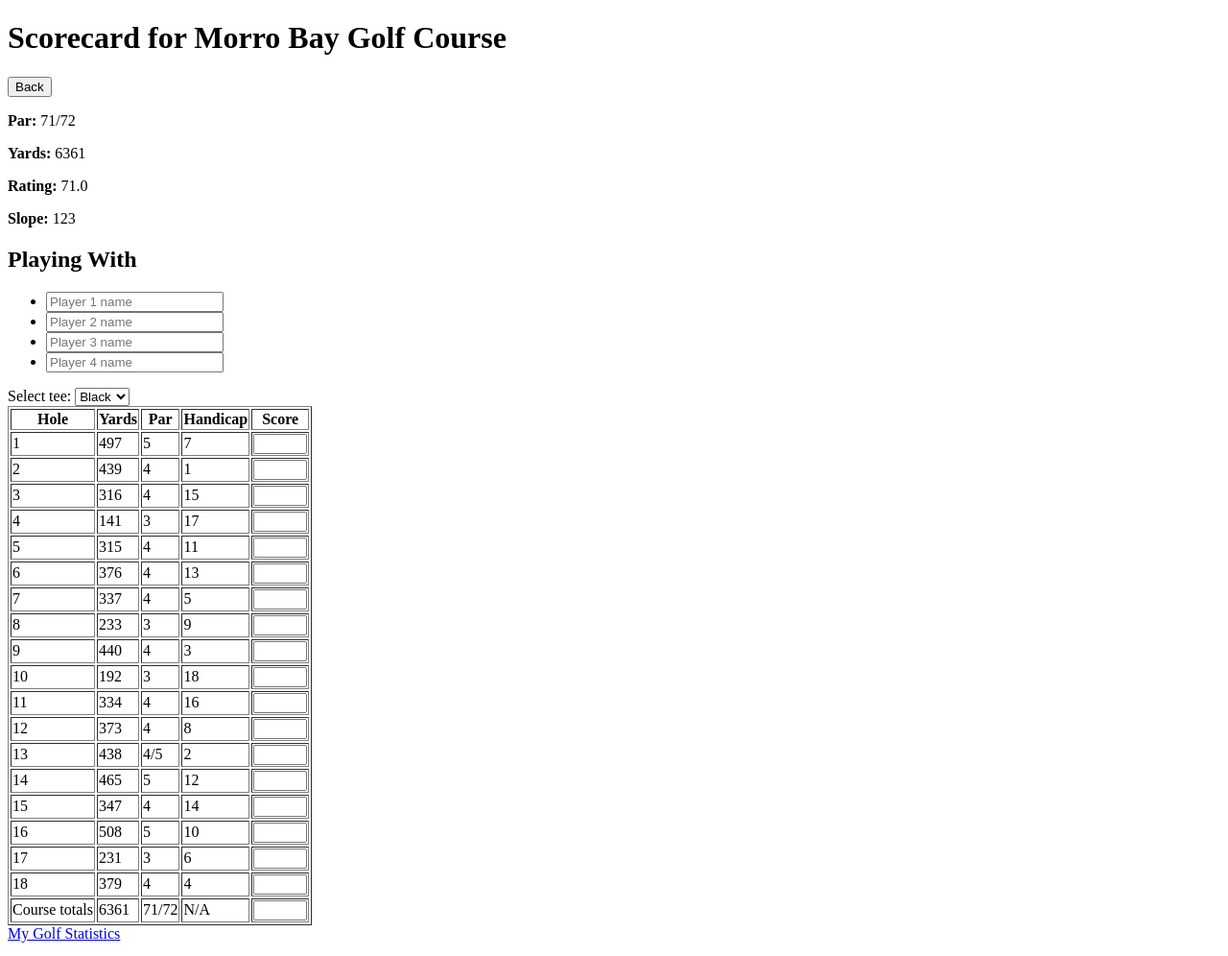
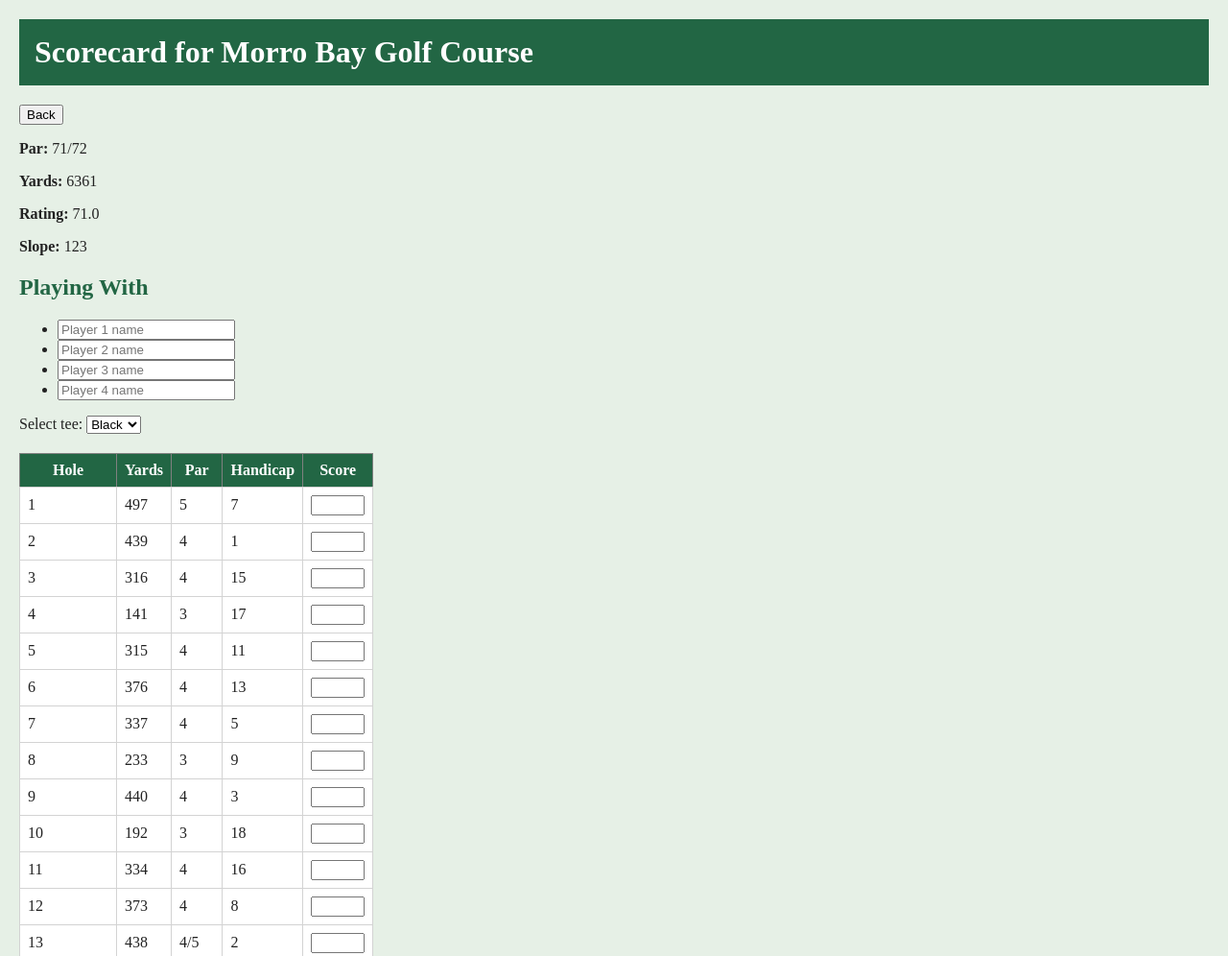
Before and after one commit to syericlee/CSC-437, a website: page packages/proto/public/scorecards/scorecard-morro-bay.html in a window 1280 px wide. Shown: the top 996 px of the page at 96% size. Drawn offline with Linux system fonts and the light colour scheme.

Commit message:
Lab 3 final commit

```diff
--- a/packages/proto/public/scorecards/scorecard-morro-bay.html
+++ b/packages/proto/public/scorecards/scorecard-morro-bay.html
@@ -4,6 +4,8 @@
   <meta charset="UTF-8">
   <title>Morro Bay Golf Course Scorecard</title>
   <meta name="description" content="Digital golf course scorecard for Morro Bay Golf Course. Enter player names, select tee, and track hole-by-hole scores with totals.">
+  <link rel="stylesheet" href="/styles/tokens.css">
+  <link rel="stylesheet" href="/styles/pages.css">
 </head>
 <body>
   <h1>Scorecard for Morro Bay Golf Course</h1>
--- /dev/null
+++ b/packages/proto/public/styles/pages.css
@@ -0,0 +1,41 @@
+body {
+    color: var(--color-text);
+    background-color: var(--color-background-page);
+    margin: 0;
+    padding: 20px;
+}
+
+h1 {
+    background-color: var(--color-background-header);
+    color: var(--color-text-inverted);
+    padding: 16px;
+    margin: 0 0 20px 0;
+}
+
+h2 {
+    color: var(--color-accent);
+}
+
+a {
+    color: var(--color-link);
+}
+
+select {
+    margin-bottom: 20px;
+}
+
+table {
+    border-collapse: collapse;
+    background-color: white;
+}
+
+th {
+    background-color: var(--color-background-header);
+    color: var(--color-text-inverted);
+    padding: 8px;
+}
+
+td {
+    padding: 8px;
+    border: 1px solid lightgray;
+}
--- /dev/null
+++ b/packages/proto/public/styles/tokens.css
@@ -0,0 +1,11 @@
+:root {
+    --color-accent: rgb(34 102 68);
+
+    --color-background-page: rgb(230 240 230);
+    --color-background-header: var(--color-accent);
+
+    --color-text: rgb(34 34 34);
+    --color-text-inverted: rgb(255 255 255);
+
+    --color-link: rgb(25 80 50);
+}
```
Also changed, not shown: packages/proto/public/clubs.html (+4 -0 lines), packages/proto/public/index.html (+2 -0 lines), packages/proto/public/scorecards/scorecard-hunter-ranch.html (+2 -0 lines), packages/proto/public/scorecards/scorecard-paso-robles.html (+2 -0 lines), packages/proto/public/statistics.html (+4 -0 lines).
